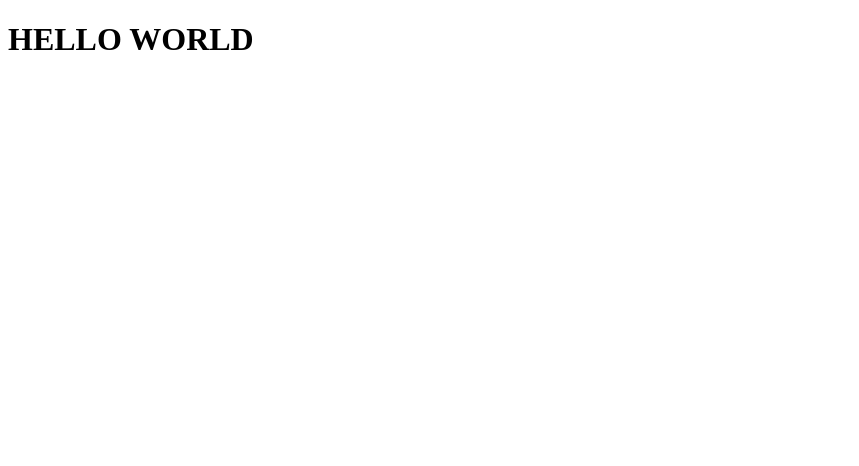
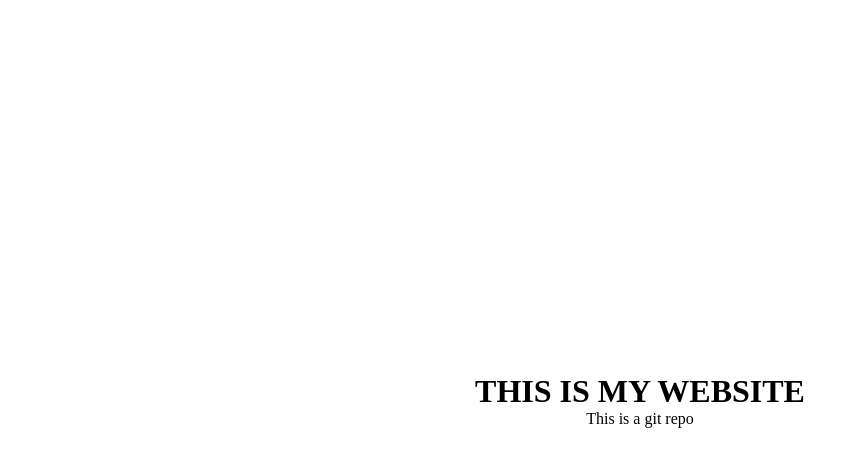
Before and after one commit to JohnSablouny/git-tutorial, a plain HTML site: page index.html in a window 1280 px wide. Shown: the whole page, without its empty margins (0-859 px from the left). Drawn offline with Linux system fonts and the light colour scheme.

Commit message:
elie zou8ayb change

```diff
--- /dev/null
+++ b/index.css
@@ -0,0 +1,12 @@
+*{
+    margin: 0;
+    padding: 0;
+    box-sizing: border-box;
+}
+body{
+    height: 100vh;
+    display: flex;
+    justify-content: center;
+    align-items: center;
+    flex-direction: column;
+}
--- a/index.html
+++ b/index.html
@@ -4,9 +4,13 @@
     <meta charset="UTF-8">
     <meta http-equiv="X-UA-Compatible" content="IE=edge">
     <meta name="viewport" content="width=device-width, initial-scale=1.0">
-    <title>Document</title>
+    <link rel="stylesheet" href="index.css">
 </head>
 <body>
-    <h1>HELLO WORLD</h1>
+    <!--navigation section start-->
+
+    <!--navigation section end-->
+    <h1>THIS IS MY WEBSITE</h1>
+    <p>This is a git repo</p>
 </body>
 </html>
```
